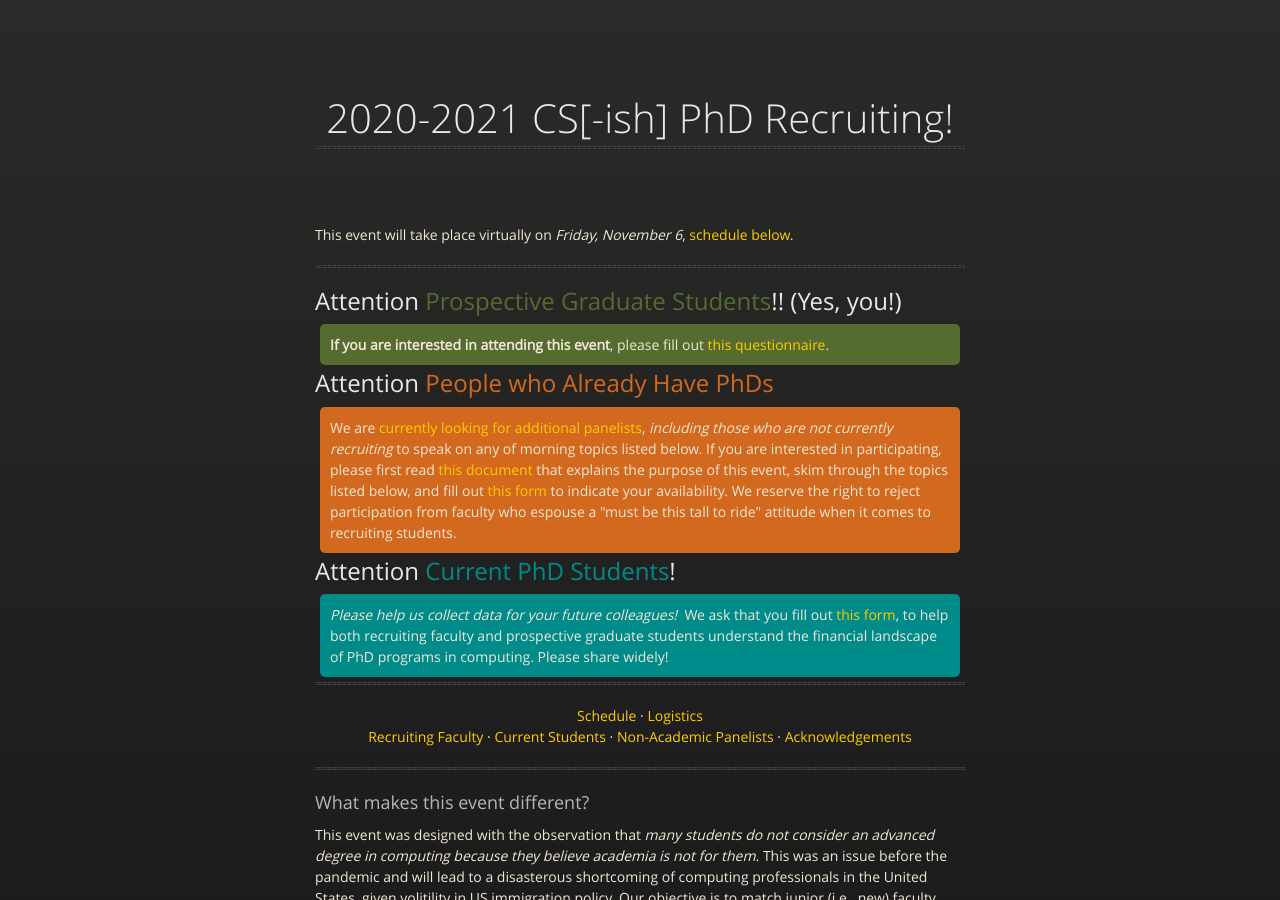
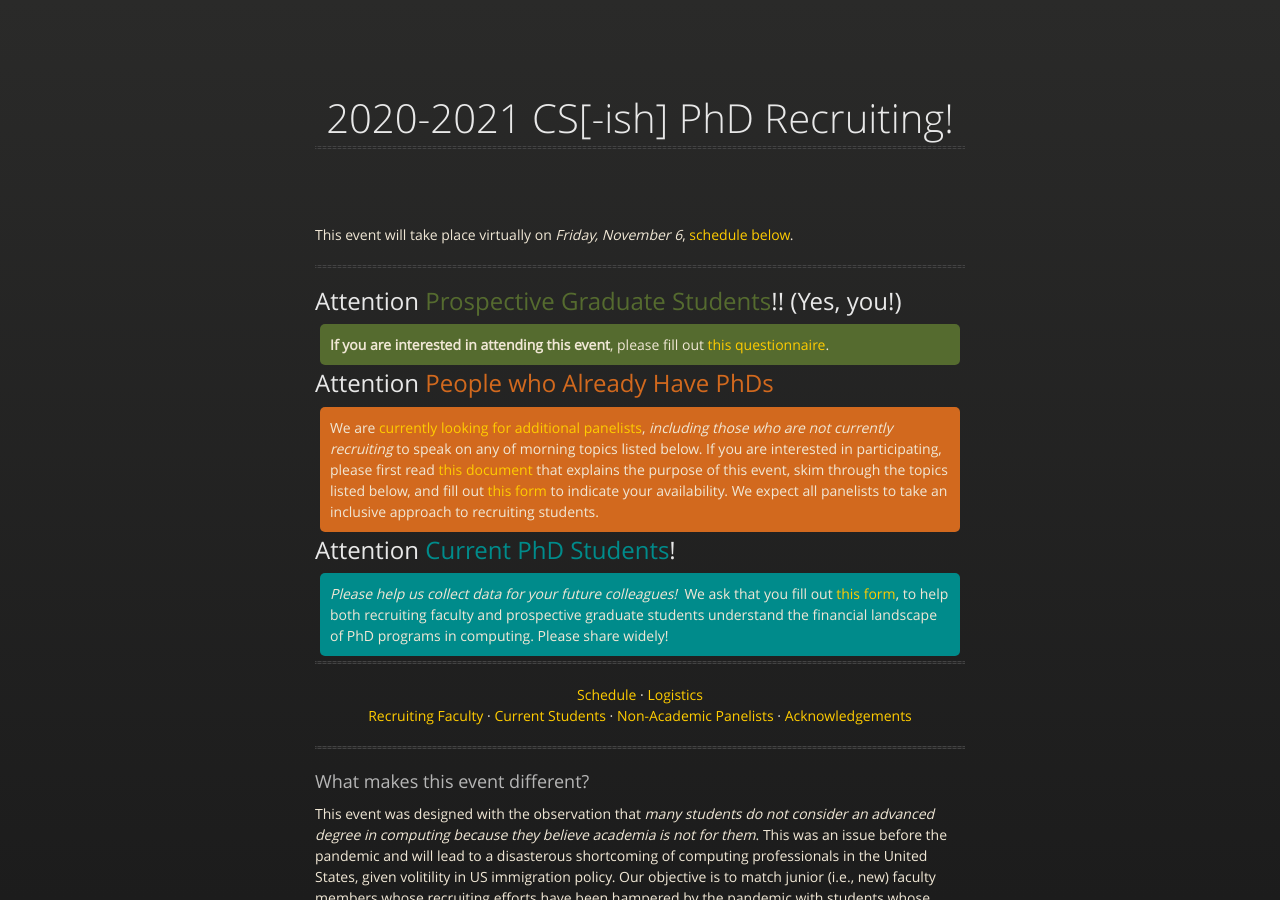
Before and after one commit to etosch/2020-phd-recruiting, a Jekyll site: the page built from index.html, in a window 1280 px wide and 900 px high. Built offline with Jekyll 4.4.1, drawn with Linux system fonts in a browser that asks for light colours; the repository's description, which GitHub fills in, is left out.

Commit message:
updated wording

```diff
--- a/index.html
+++ b/index.html
@@ -35,7 +35,7 @@ p.wide {
 <p style="background-color:darkolivegreen; margin: 5px 5px 5px 5px; padding: 10px 10px 10px 10px; border-radius: 5px;"><b>If you are interested in attending this event</b>, please fill out <a href="https://forms.gle/Ce4QtRPQjedtZDxk6">this questionnaire</a>.</p>
 
 <h2>Attention <span style="color:chocolate">People who Already Have PhDs</span> </h2>
-<p style="background-color:chocolate; margin: 5px 5px 5px 5px; padding: 10px 10px 10px 10px; border-radius: 5px">We are <a href="#job">currently</a> <a href="#not-job">looking</a> <a href="#technical-skills">for</a> <a href="#research-skills">additional</a> <a href="#graduated-phds">panelists</a>, <i>including those who are not currently recruiting</i> to speak on any of morning topics listed below. If you are interested in participating, please first read <a href="https://docs.google.com/document/d/1O0beH2qcRLVu3ji46XqIHYcGWdTKRvFyNl5YBbB-kXE/edit?usp=sharing">this document</a> that explains the purpose of this event, skim through the topics listed below, and fill out <a href="https://forms.gle/txQ2dp1dgbhMaqJT7">this form</a> to indicate your availability. We reserve the right to reject participation from faculty who espouse a "must be this tall to ride" attitude when it comes to recruiting students.</p>
+<p style="background-color:chocolate; margin: 5px 5px 5px 5px; padding: 10px 10px 10px 10px; border-radius: 5px">We are <a href="#job">currently</a> <a href="#not-job">looking</a> <a href="#technical-skills">for</a> <a href="#research-skills">additional</a> <a href="#graduated-phds">panelists</a>, <i>including those who are not currently recruiting</i> to speak on any of morning topics listed below. If you are interested in participating, please first read <a href="https://docs.google.com/document/d/1O0beH2qcRLVu3ji46XqIHYcGWdTKRvFyNl5YBbB-kXE/edit?usp=sharing">this document</a> that explains the purpose of this event, skim through the topics listed below, and fill out <a href="https://forms.gle/txQ2dp1dgbhMaqJT7">this form</a> to indicate your availability. We expect all panelists to take an inclusive approach to recruiting students.</p>
 
 <h2>Attention <span style="color: darkcyan">Current PhD Students</span>!</h2>
 <p style="background-color: darkcyan; margin: 5px 5px 5px 5px; padding: 10px 10px 10px 10px; border-radius: 5px"><i>Please help us collect data for your future colleagues!</i>&nbsp;&nbsp;We ask that you fill out <a ref="https://forms.gle/2GEhPUmA3vsnSjAz5">this form</a>, to help both recruiting faculty and prospective graduate students understand the financial landscape of PhD programs in computing. Please share widely!</p>
```
